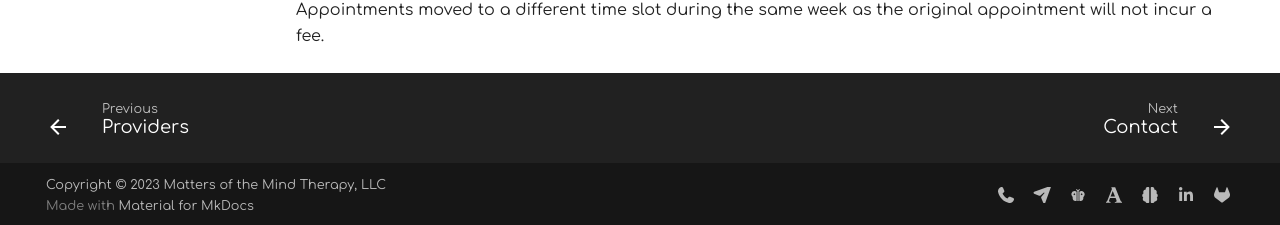
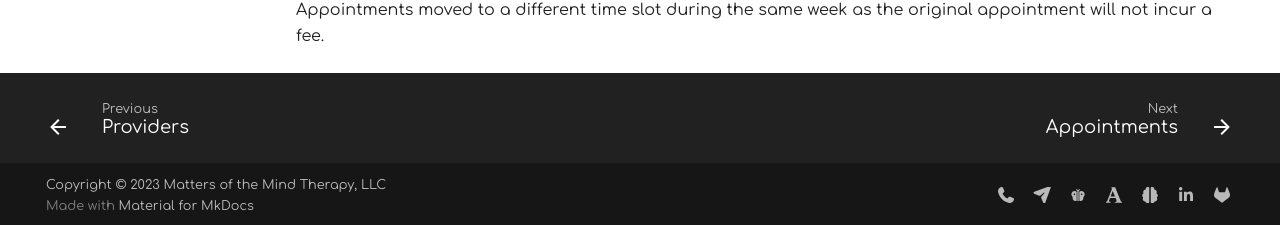
Before and after one commit to motm-therapy/website, an MkDocs documentation site: the page built from docs/rates.md, in a window 1280 px wide and 900 px high, scrolled down 536 px. Shown: the part 672-897 px from the top of the window. Built offline with MkDocs 1.6.1 and Material for MkDocs 9.7.7, drawn with Linux system fonts in a browser that asks for light colours.

Commit message:
Update mkdocs.yml

```diff
--- a/mkdocs.yml
+++ b/mkdocs.yml
@@ -53,7 +53,7 @@ nav:
   - Location: "location.md"
   - Providers: "providers.md"
   - Rates: "rates.md"
-  - Appointments: "appointments md"
+  - Appointments: "appointments.md"
   - Contact: "contact.md"
 
 plugins:
```
